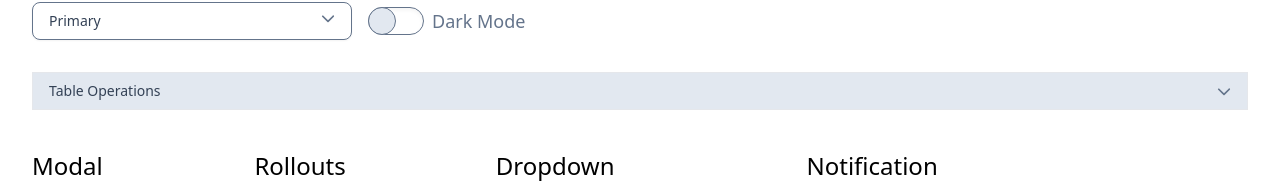
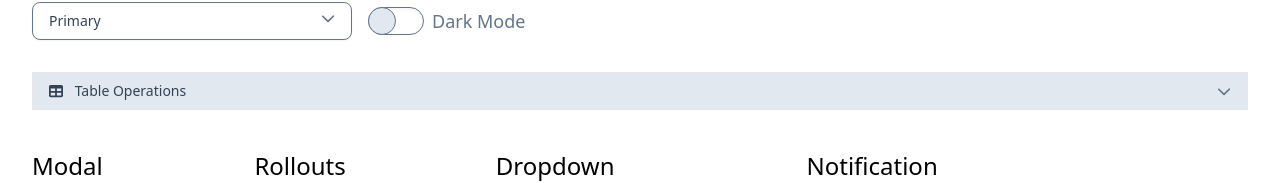
Before and after one commit to richardhulbert/vue3-tailwind-components, a Vue app: page / in a window 1280 px wide. Shown: the part 226-409 px from the top of the page. Built offline with nearby package versions, Linux system fonts and the light colour scheme.

Commit message:
minor change to App.vue

```diff
--- a/src/App.vue
+++ b/src/App.vue
@@ -208,6 +208,13 @@ function handleChangeTheme() {
     </section>
     <section class=" p-4">
       <tw-collapse label="Table Operations" :color="accentColor">
+        <template #label>
+          <h3>
+            <tw-icon icon="table" class="mr-2"></tw-icon>
+            Table Operations
+          </h3>
+
+        </template>
         <div class=" flex flex-row gap-3  p-3 bg-slate-100 dark:bg-slate-700">
           <div class="flex-col ">
             <tw-switch class="mt-6" :disabled="records.length===0" :color="accentColor" v-model="striped">
```
